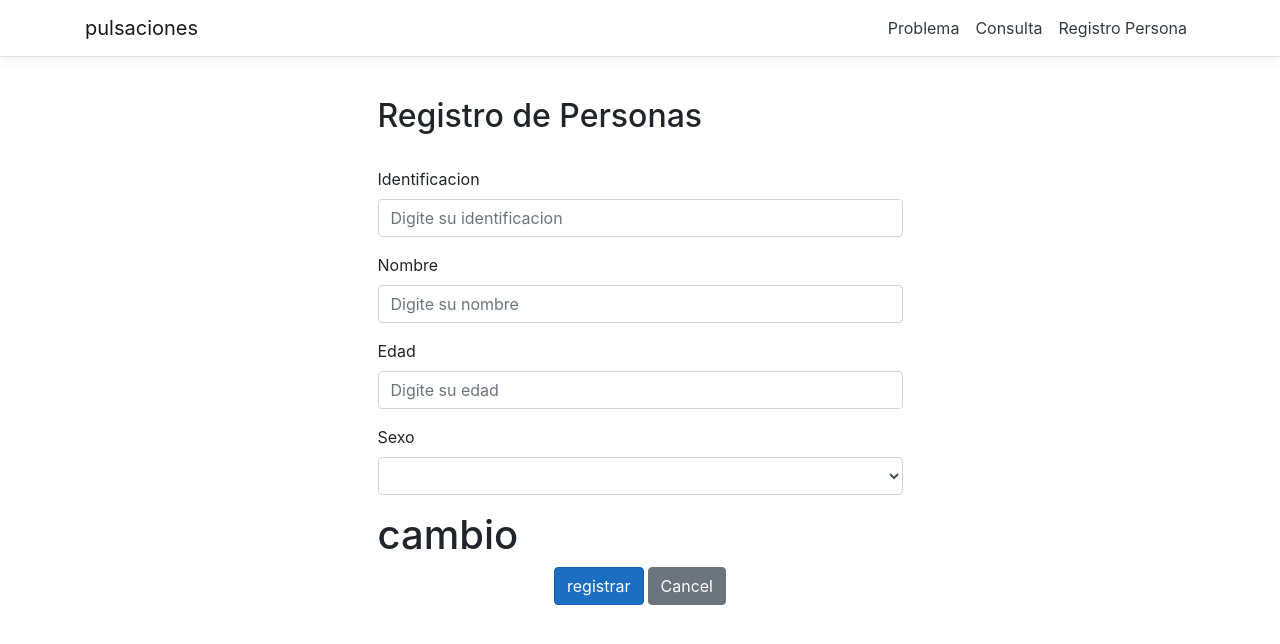
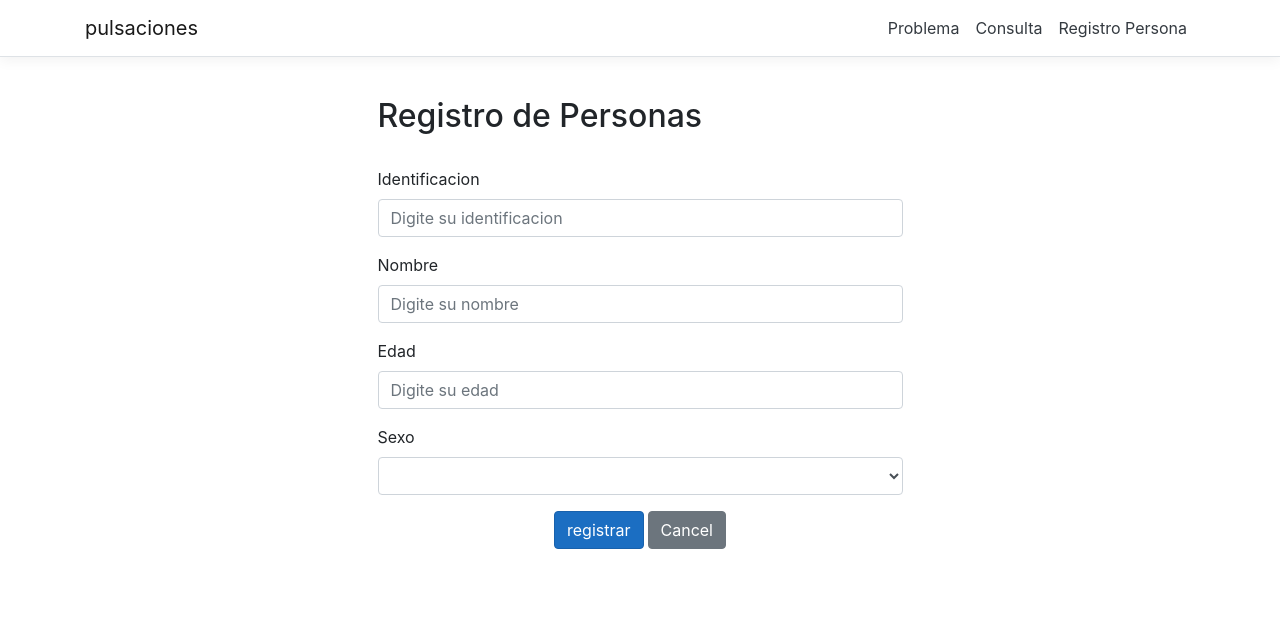
Before and after one commit to javier-camilo/PulsacionesHTTP, an Angular app in the folder pulsaciones/ClientApp/: page /personaRegistro in a window 1280 px wide. Shown: the top 644 px of the page. Built offline with nearby package versions, Linux system fonts and the light colour scheme.

Commit message:
confirmacion

```diff
--- a/pulsaciones/ClientApp/src/app/pulsacion/persona-registro/persona-registro.component.html
+++ b/pulsaciones/ClientApp/src/app/pulsacion/persona-registro/persona-registro.component.html
@@ -39,8 +39,6 @@
                     </select>
                   </div>
 
-                  <h1>cambio</h1>
-
                 <div class="text-center">
                     <button class="btn btn-primary mr-1"(click)="add(formulario)">registrar</button>
                     <button class="btn btn-secondary" type="reset">Cancel</button>
```
